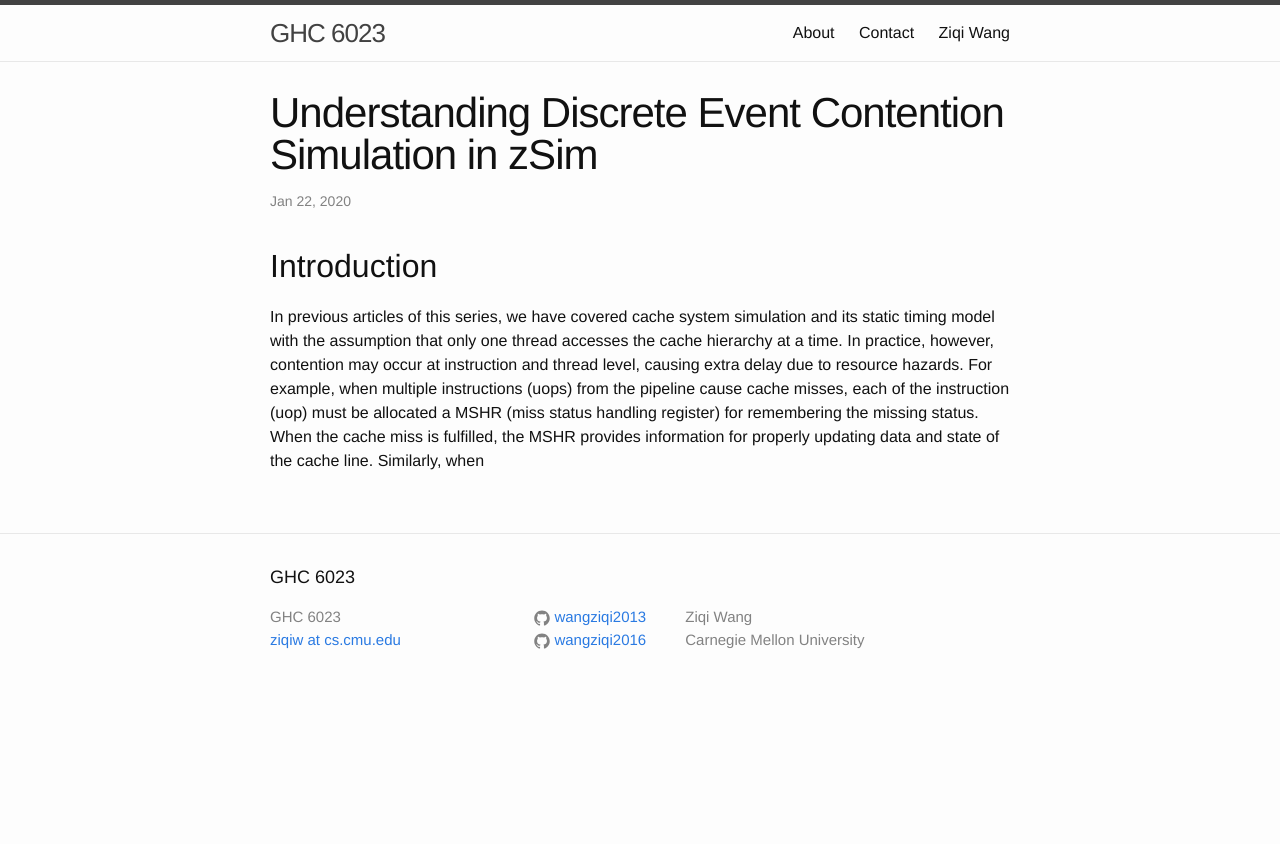
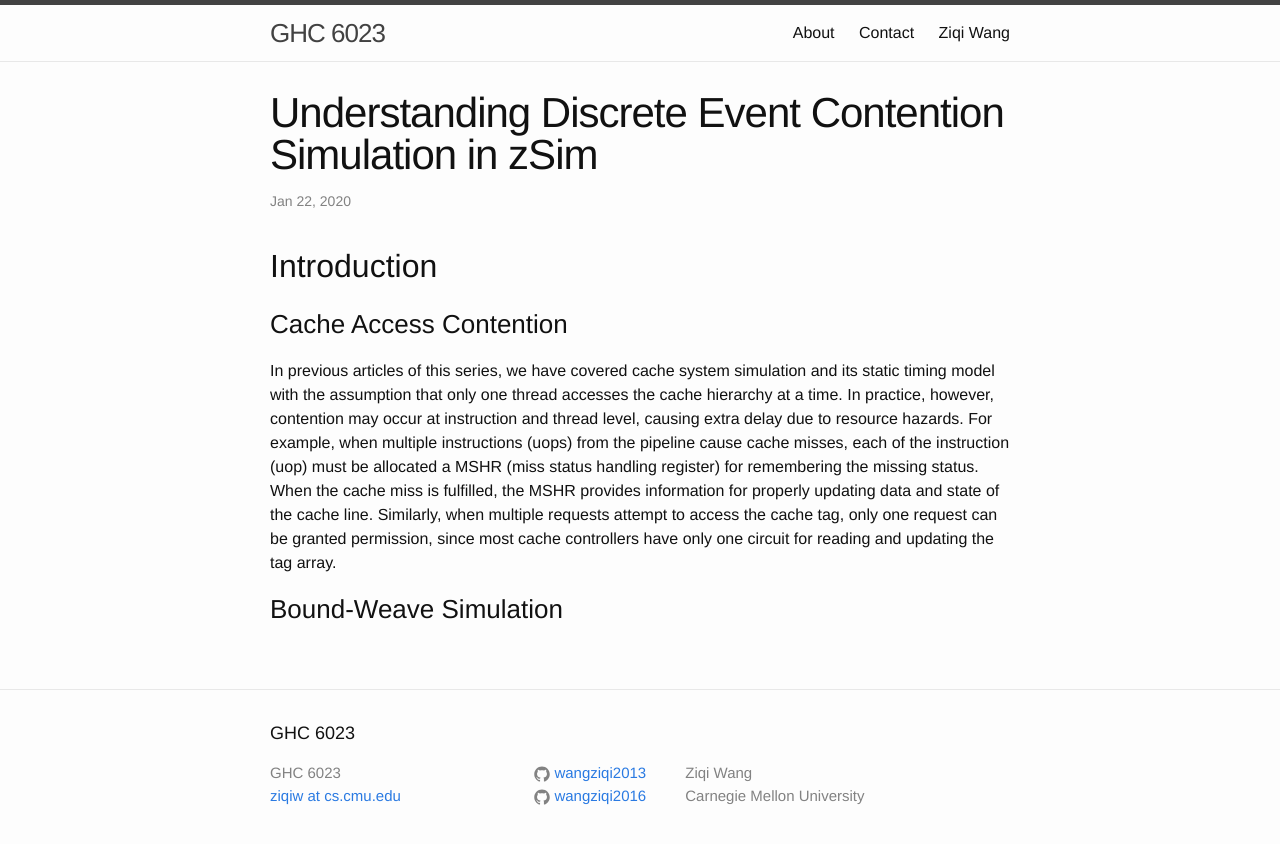
Before and after one commit to wangziqi2013/wangziqi2013.github.io, a Jekyll site: the page built from _posts/2019-01-22-understand-zsim-contention-sim.markdown, in a window 1280 px wide. Shown: the top 844 px of the page. Built offline with Jekyll 4.4.1, drawn with Linux system fonts in a browser that asks for light colours.

Commit message:
Adding tag array

```diff
--- a/_posts/2019-01-22-understand-zsim-contention-sim.markdown
+++ b/_posts/2019-01-22-understand-zsim-contention-sim.markdown
@@ -8,9 +8,15 @@ ontop: true
 
 ## Introduction
 
+### Cache Access Contention
+
 In previous articles of this series, we have covered cache system simulation and its static timing model with the assumption
 that only one thread accesses the cache hierarchy at a time. In practice, however, contention may occur at instruction
 and thread level, causing extra delay due to resource hazards. For example, when multiple instructions (uops) from the
 pipeline cause cache misses, each of the instruction (uop) must be allocated a MSHR (miss status handling register) for
 remembering the missing status. When the cache miss is fulfilled, the MSHR provides information for properly updating
-data and state of the cache line. Similarly, when
+data and state of the cache line. Similarly, when multiple requests attempt to access the cache tag, only one request can
+be granted permission, since most cache controllers have only one circuit for reading and updating the tag array.
+
+
+### Bound-Weave Simulation
```
